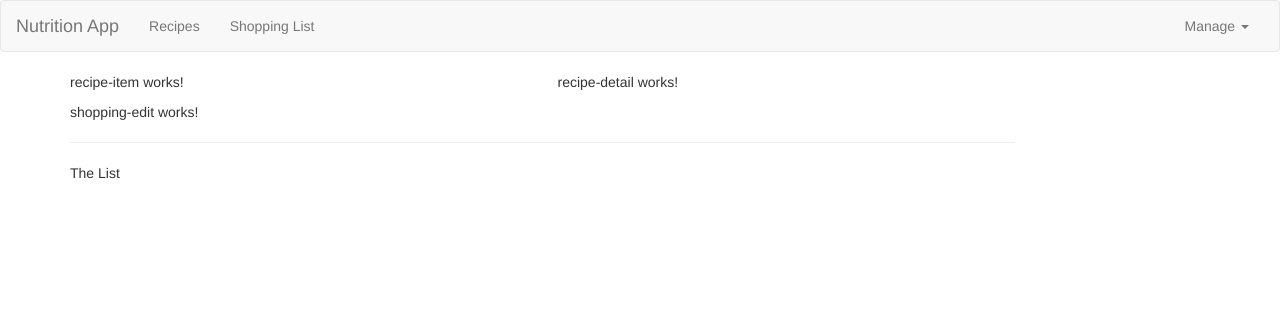
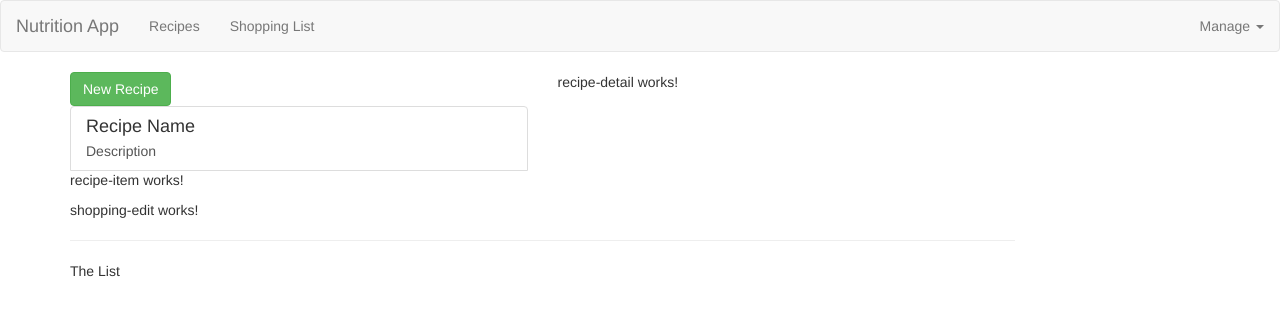
Before and after one commit to Bakbakband/nutrition-app, an Angular app: page / in a window 1280 px wide. Shown: the top 316 px of the page. Built offline with nearby package versions, Linux system fonts and the light colour scheme.

Commit message:
Add recipe model, add recipe item structure

```diff
--- a/src/app/header/header.component.html
+++ b/src/app/header/header.component.html
@@ -4,7 +4,7 @@
             <a href="#" class="navbar-brand">Nutrition App</a>
         </div>
 
-        <div class="collapse navbar-collapse">
+        <div class="navbar-default">
             <ul class="nav navbar-nav">
                 <li><a href="#">Recipes</a></li>
                 <li><a href="#">Shopping List</a></li>
--- a/src/app/recipes/recipe-list/recipe-list.component.html
+++ b/src/app/recipes/recipe-list/recipe-list.component.html
@@ -1 +1,19 @@
-<app-recipe-item></app-recipe-item>
+<div class="row">
+    <div class="col-xs-12">
+        <button class="btn btn-success">New Recipe</button>
+    </div>
+</div>
+<div class="row">
+    <div class="col-xs-12">
+        <a href="#" class="list-group-item clearfix">
+            <div class="pull-left">
+                <h4 class="list-group-item-heading">Recipe Name</h4>
+                <p class="list-group-item-text">Description</p>
+            </div>
+            <span class="pull-right">
+                <img src="" alt="" class="img-responsive" style="max-height: 50px;">
+            </span>
+        </a>
+        <app-recipe-item></app-recipe-item>
+    </div>
+</div>
--- a/src/app/recipes/recipe-list/recipe-list.component.ts
+++ b/src/app/recipes/recipe-list/recipe-list.component.ts
@@ -1,4 +1,6 @@
 import { Component, OnInit } from '@angular/core';
+
+import { Recipe } from '../recipe.model';
 
 @Component({
   selector: 'app-recipe-list',
@@ -6,10 +8,15 @@
   styleUrls: ['./recipe-list.component.css']
 })
 export class RecipeListComponent implements OnInit {
+    recipes: Recipe[] = [
+        new Recipe('Test Recipe', 'This is only a test', 'https://cdn.pixabay.com/photo/2017/04/04/04/33/beef-2200282_960_720.jpg')
+    ];
 
-  constructor() { }
+    constructor() {
 
-  ngOnInit() {
-  }
+    }
 
+    ngOnInit() {
+
+    }
 }
--- a/src/app/recipes/recipe.component.ts
+++ b/src/app/recipes/recipe.component.ts
@@ -7,9 +7,4 @@
 })
 export class RecipeComponent implements OnInit {
 
-  constructor() { }
-
-  ngOnInit() {
-  }
-
 }
--- /dev/null
+++ b/src/app/recipes/recipe.model.ts
@@ -0,0 +1,12 @@
+// Define Recipe Model --> Blueprint for objects we create
+export class Recipe {
+    public name: string;
+    public description: string;
+    public imagePath: string;
+
+    constructor(name: string, desc: string, imagePath: string){
+        this.name = name;
+        this.description = desc;
+        this.imagePath = imagePath;
+    }
+}
```
